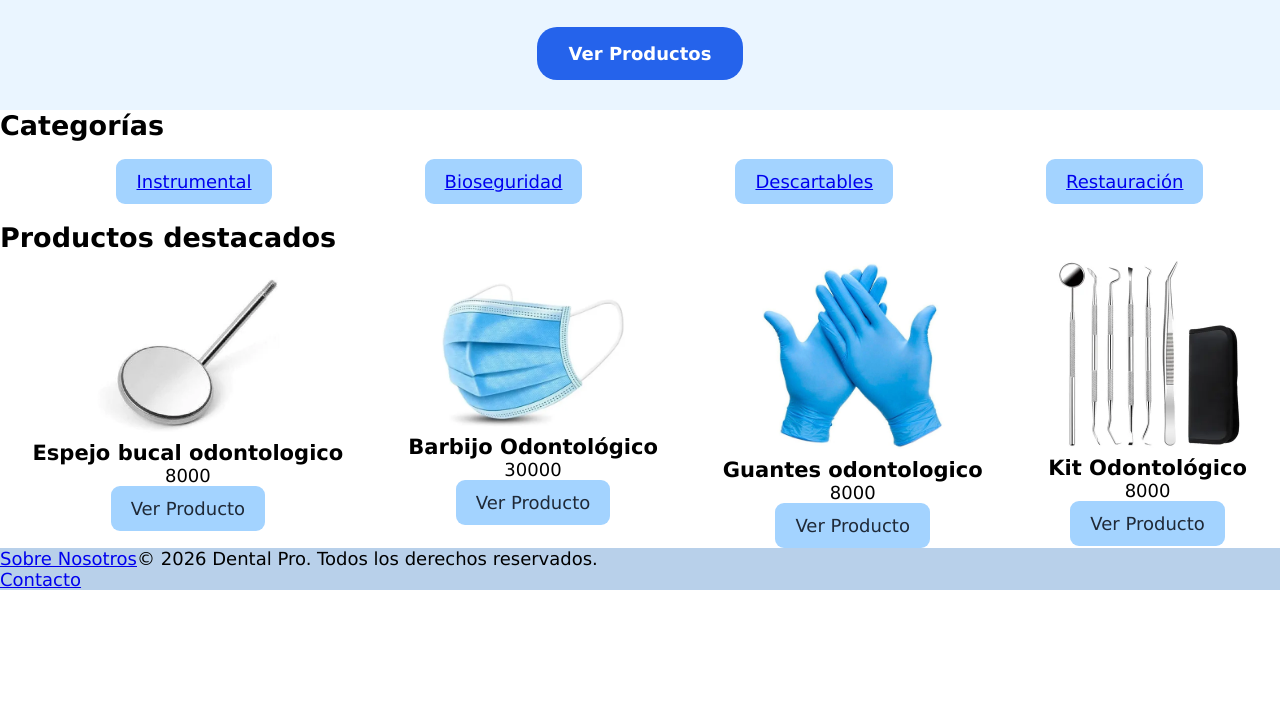
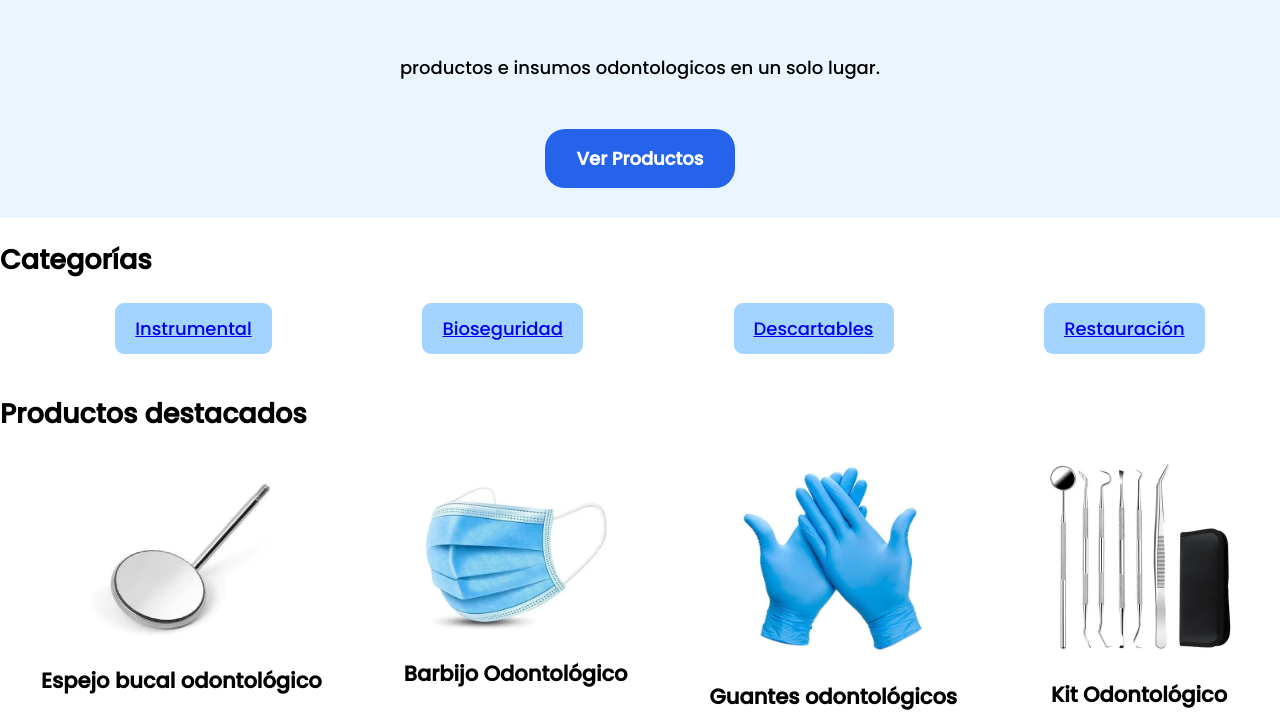
Before and after one commit to guadamolina06/Trabajos-Pr-cticos-APW, a website with bundled scripts: page trabajo-practico-2/src/index.html in a window 1280 px wide. Shown: the part 132-850 px from the top of the page. Before the commit the page ends 800 px from the top, so only its background shows below. Built offline with nearby package versions, Linux system fonts and the light colour scheme; files whose address does not match are found by name.

Commit message:
Cambios pt1

```diff
--- a/trabajo-practico-2/src/recursos/estilos/index.css
+++ b/trabajo-practico-2/src/recursos/estilos/index.css
@@ -1,14 +1,14 @@
 *{
     box-sizing: border-box;
 }
-html,body,h1,h2,h3,p{
-    margin: 0px;
-    padding: 0px;
+html, body {
+    margin: 0;
+    padding: 0;
     height: 100%;
 }
 @font-face {
     font-family:Poppins ;
-    src: url(/trabajo-practico-2/recursos/estilos/fuentes/Poppins-Regular.ttf);
+    src: url(./fuentes/Poppins-Medium.ttf);
 }
 html{
     font-family: Poppins, Verdana, Geneva, Tahoma, sans-serif;
@@ -130,11 +130,16 @@
     flex-direction: column;
     background-color: #b8d0ea;
 }
+.contenido-productos .descripcionProductos{
+    font-size: 16px;
+  width: 100%;
+  text-align: center;
+}
 .contenido-productos button[type = "submit"]{
     background-color: #0d6efd;
     color: white;
     border: none;
-    padding: 12px 20px;
+    padding: 12px 12px;
     border-radius: 6px;
     font-size: 1rem;
     font-weight: bold;
@@ -237,13 +242,13 @@
 }
 .section-productos{
     background-color: lightblue;
-    padding: 25;
+    padding: 25px;
     border-radius: 8px;
     flex: 2;
 }
 .section-resumen{
     background-color: lightblue;
-    padding: 25;
+    padding: 25px;
     border-radius: 8px;
     flex: 1;
 }
--- /dev/null
+++ b/trabajo-practico-2/src/recursos/javascipt/config.js
@@ -0,0 +1 @@
+export const URL_PRODUCTOS = "./recursos/json/productos.json"
--- a/trabajo-practico-2/src/recursos/javascipt/funciones.js
+++ b/trabajo-practico-2/src/recursos/javascipt/funciones.js
@@ -1,3 +1,4 @@
+
 function renderizacionProductos(contenedor, productos) {
     if (!contenedor) return;
     let productosHTML ="";
@@ -7,12 +8,13 @@
            <div class="contenido-productos">
             <h2>${elementos.nombre}</h2>
             <img src="${elementos.imagen}" alt="${elementos.altImagen}">
-            <p>${elementos.descripcion}</p>
+            <p> ${elementos.descripcion}</p>
             <p>${elementos.precio}</p>
            <section aria-labelledby="caracteristicas">
-            <h2 id=${elementos.id}</h2>
+            <h2 id=${elementos.id}></h2>
             <ul>
-                <li>${elementos.caracteristicas}</li>
+              <li class="descripcionProductos">${elementos.caracteristicas}</li>
+              </ul>
            </section>
              <form action="carrito.html" method="get">
 
--- a/trabajo-practico-2/src/recursos/javascipt/index.js
+++ b/trabajo-practico-2/src/recursos/javascipt/index.js
@@ -1,8 +1,8 @@
 import { renderizacionProductos,indiceProductos } from "./funciones.js";
-import { productos } from "./obj.js";
+import { datos} from "./obj.js";
 
 const contenedorProductos = document.getElementById("prodPrincipal")
 const prodCatalogo = document.getElementById("catalogo1")
 
-renderizacionProductos(prodCatalogo, productos)
-indiceProductos(contenedorProductos, productos)
+renderizacionProductos(prodCatalogo, datos)
+indiceProductos(contenedorProductos, datos)
--- a/trabajo-practico-2/src/recursos/javascipt/obj.js
+++ b/trabajo-practico-2/src/recursos/javascipt/obj.js
@@ -1,79 +1,12 @@
-const productos = [
-  {
-    id: 1,
-    nombre: "Espejo bucal odontologico",
-    imagen: "recursos/Imagenes/espejo-bucal.webp",
-    altImagen: "Espejo bucal Odontológico",
-    descripcion: "Espejo bucal profesional fabricado en acero inoxidable, diseñado para uso odontológico.",
-    precio: 8000,
-    caracteristicas: [
-      "Fabricado de acero inoxidable",
-      "Apto para esterilizacion",
-      "Uso odontologico profecional"
-    ],
-    formulario: {
-      action: "carrito.html",
-      method: "get",
-      cantidadMinima: 1,
-      cantidadInicial: 1
-    }
-  },
-  {
-    id: 2,
-    nombre: "Barbijo Odontológico",
-    imagen: "./recursos/Imagenes/barbijo.webp",
-    altImagen: "Barbijo",
-    descripcion: "Barbijo / Mascarilla Odontológica Tricapa con Elástico y Filter BFE - Alta Protección (Pack x 50 u.)",
-    precio: 30000,
-    caracteristicas: [
-      "Capa externa: Hidrófuga, repele salpicaduras de líquidos y fluidos corporales.",
-      "Capa intermedia (Filtro Meltblown): Alta eficiencia de filtración bacteriana (BFE > 95%) y de partículas (PFE).",
-      "Capa interna: Suave, hipoalergénica y libre de látex, ideal para pieles sensibles, absorbiendo la humedad de la respiración sin irritar."
-    ],
-    formulario: {
-      action: "carrito.html",
-      method: "get",
-      cantidadMinima: 1,
-      cantidadInicial: 1
-    }
-  },
-  {
-    id: 3,
-    nombre: "Guantes odontologico",
-    imagen: "./recursos/Imagenes/guantes-odontologicos.webp",
-    altImagen: "Guantes de latex",
-    descripcion: "Guantes de Examinación (Látex / Nitrilo) - Alta Sensibilidad y Protección Profesional",
-    precio: 8000,
-    caracteristicas: [
-      "Resistencia y Elasticidad Superior.",
-      "Superficie Texturizada: Cuenta con micropoliclínico o textura en la zona de los dedos para un agarre firme y seguro.",
-      "Ajuste Confortable y Anatómico: Se adaptan perfectamente a la forma de la mano, reduciendo la fatiga muscular durante largas jornadas de trabajo clínico."
-    ],
-    formulario: {
-      action: "carrito.html",
-      method: "get",
-      cantidadMinima: 1,
-      cantidadInicial: 1
-    }
-  },
-  {
-    id: 4,
-    nombre: "Kit Odontológico",
-    imagen: "./recursos/Imagenes/kit-explorador.webp",
-    altImagen: "Kit Odontológico",
-    descripcion: "Kit Odontológico Descartable Estéril / Pack de Examinación",
-    precio: 8000,
-    caracteristicas: [
-      "Solución Todo en Uno",
-      "Máxima Bioseguridad",
-      "Comodidad y Ergonomía"
-    ],
-    formulario: {
-      action: "carrito.html",
-      method: "get",
-      cantidadMinima: 1,
-      cantidadInicial: 1
-    }
-  }
-];
-export{productos}
+import { URL_PRODUCTOS } from "./config.js";
+
+
+async function obtenerDatos(url) {
+    const respuesta = await fetch(url)
+    const datos = await respuesta.json()
+    return datos
+}
+
+const datos = await obtenerDatos(URL_PRODUCTOS)
+
+export{datos}
--- /dev/null
+++ b/trabajo-practico-2/src/recursos/json/productos.json
@@ -0,0 +1,78 @@
+[
+  {
+    "id": 1,
+    "nombre": "Espejo bucal odontológico",
+    "imagen": "./recursos/Imagenes/espejo-bucal.webp",
+    "altImagen": "Espejo bucal Odontológico",
+    "descripcion": "Espejo bucal profesional fabricado en acero inoxidable, diseñado para uso odontológico.",
+    "precio": 8000,
+    "caracteristicas": [
+      "Fabricado de acero inoxidable",
+      "Apto para esterilización",
+      "Uso odontológico profesional"
+    ],
+    "formulario": {
+      "action": "carrito.html",
+      "method": "get",
+      "cantidadMinima": 1,
+      "cantidadInicial": 1
+    }
+  },
+  {
+    "id": 2,
+    "nombre": "Barbijo Odontológico",
+    "imagen": "./recursos/Imagenes/barbijo.webp",
+    "altImagen": "Barbijo",
+    "descripcion": "Barbijo / Mascarilla Odontológica Tricapa con Elástico y Filter BFE - Alta Protección (Pack x 50 u.)",
+    "precio": 30000,
+    "caracteristicas": [
+      "Capa externa: Hidrófuga, repele salpicaduras de líquidos y fluidos corporales.",
+      "Capa intermedia (Filtro Meltblown): Alta eficiencia de filtración bacteriana (BFE > 95%) y de partículas (PFE).",
+      "Capa interna: Suave, hipoalergénica y libre de látex, ideal para pieles sensibles, absorbiendo la humedad de la respiración sin irritar."
+    ],
+    "formulario": {
+      "action": "carrito.html",
+      "method": "get",
+      "cantidadMinima": 1,
+      "cantidadInicial": 1
+    }
+  },
+  {
+    "id": 3,
+    "nombre": "Guantes odontológicos",
+    "imagen": "./recursos/Imagenes/guantes-odontologicos.webp",
+    "altImagen": "Guantes de látex",
+    "descripcion": "Guantes de Examinación (Látex / Nitrilo) - Alta Sensibilidad y Protección Profesional",
+    "precio": 8000,
+    "caracteristicas": [
+      "Resistencia y Elasticidad Superior.",
+      "Superficie Texturizada: Cuenta con microtextura en la zona de los dedos para un agarre firme y seguro.",
+      "Ajuste Confortable y Anatómico: Se adaptan perfectamente a la forma de la mano, reduciendo la fatiga muscular durante largas jornadas de trabajo clínico."
+    ],
+    "formulario": {
+      "action": "carrito.html",
+      "method": "get",
+      "cantidadMinima": 1,
+      "cantidadInicial": 1
+    }
+  },
+  {
+    "id": 4,
+    "nombre": "Kit Odontológico",
+    "imagen": "./recursos/Imagenes/kit-explorador.webp",
+    "altImagen": "Kit Odontológico",
+    "descripcion": "Kit Odontológico Descartable Estéril / Pack de Examinación",
+    "precio": 8000,
+    "caracteristicas": [
+      "Solución Todo en Uno",
+      "Máxima Bioseguridad",
+      "Comodidad y Ergonomía"
+    ],
+    "formulario": {
+      "action": "carrito.html",
+      "method": "get",
+      "cantidadMinima": 1,
+      "cantidadInicial": 1
+    }
+  }
+]
```
